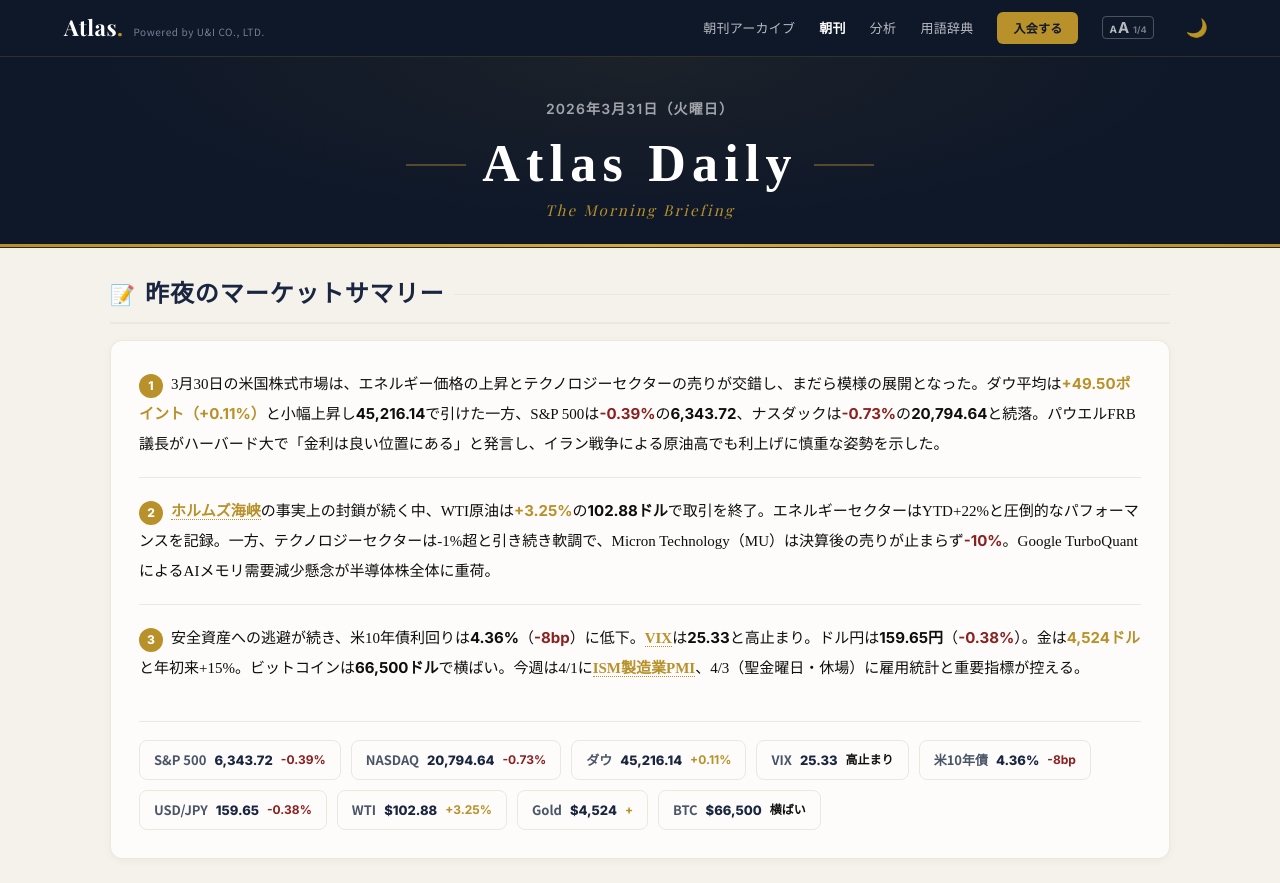
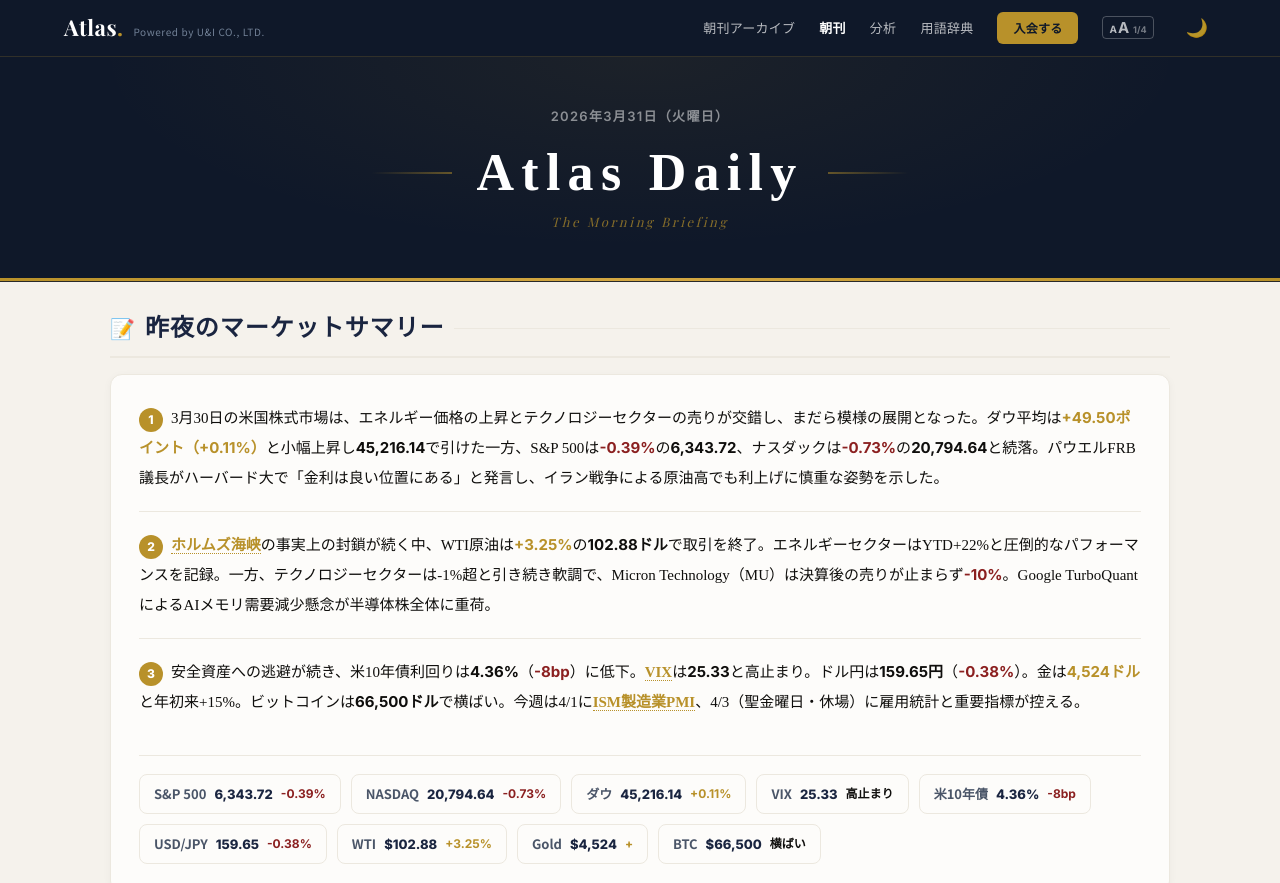
Before and after one commit to yskzz121/ui-kabu-times-preview, a plain HTML site: page morning/2026/03/31.html in a window 1280 px wide. Shown: the top 883 px of the page. Drawn offline with nearby package versions, Linux system fonts and the light colour scheme; a web font is replaced by a local one.

Commit message:
redesign: ヘッダーをシンメトリー3段構造に再設計（日付→装飾線+タイトル→サブタイトル）

```diff
--- a/morning/2026/03/31.html
+++ b/morning/2026/03/31.html
@@ -243,11 +243,15 @@
    ========================================== */
 .paper-header {
   border-bottom: 1px solid rgba(184,145,42,0.15);
-  padding: 32px 20px 24px;
+  padding: 40px 20px;
   text-align: center;
   position: relative;
   background: var(--navy-deep);
   overflow: hidden;
+  display: flex;
+  flex-direction: column;
+  align-items: center;
+  justify-content: center;
 }
 .paper-header::before {
   content: '';
@@ -266,49 +270,57 @@
 }
 .paper-header > * { position: relative; z-index: 1; }
 
+/* Symmetric spacing: date(top) — 16px — title row — 12px — accent(bottom) */
 .paper-date {
   font-family: var(--font-data);
-  font-size: 14px;
+  font-size: 13px;
   font-weight: 600;
-  color: rgba(255,255,255,0.6);
-  letter-spacing: .08em;
+  color: rgba(255,255,255,0.5);
+  letter-spacing: .1em;
+  margin-bottom: 16px;
+}
+
+/* Title row: ── Atlas Daily ── */
+.paper-logo {
+  display: flex;
+  align-items: center;
+  justify-content: center;
+  gap: 20px;
   margin-bottom: 12px;
-}
-.paper-logo {
-  display: inline-flex;
-  align-items: center;
-  gap: 16px;
-  position: relative;
 }
 .paper-logo::before,
 .paper-logo::after {
   content: '';
   width: 60px;
-  height: 2px;
-  background: var(--gold);
-  opacity: .4;
+  height: 1.5px;
+  background: linear-gradient(90deg, transparent, var(--gold));
+  opacity: .5;
   flex-shrink: 0;
-  margin-bottom: 22px; /* accent行分だけ上にオフセットし、タイトル文字の中央に揃える */
+}
+.paper-logo::after {
+  background: linear-gradient(90deg, var(--gold), transparent);
 }
 
 .paper-title {
   font-family: var(--font-heading);
-  font-size: 42px;
+  font-size: 44px;
   font-weight: 800;
-  letter-spacing: .12em;
-  line-height: 1.2;
+  letter-spacing: .14em;
+  line-height: 1;
   color: #fff;
-  text-align: center;
-}
-.paper-title .paper-accent {
+  white-space: nowrap;
+}
+
+/* Accent subtitle — separated from h1, own block */
+.paper-accent {
   display: block;
-  font-size: 15px;
+  font-size: 13px;
   font-family: var(--font-display);
   font-weight: 400;
   font-style: italic;
-  letter-spacing: .15em;
+  letter-spacing: .2em;
   color: var(--gold);
-  margin-top: 6px;
+  opacity: .7;
 }
 
 /* ==========================================
@@ -1029,15 +1041,20 @@
    ========================================== */
 @media (min-width: 768px) {
   .main { padding: 36px 40px 60px; }
-  .paper-header { padding: 40px 40px 28px; }
+  .paper-header { padding: 48px 40px; }
   .paper-title { font-size: 52px; }
+  .paper-logo::before, .paper-logo::after { width: 80px; }
+  .paper-logo { gap: 24px; }
+  .paper-date { margin-bottom: 20px; }
 }
 
 @media (max-width: 767px) {
+  .paper-header { padding: 28px 16px; }
   .paper-title { font-size: 28px; letter-spacing: .08em; }
-  .paper-title .paper-accent { font-size: 12px; }
-  .paper-logo::before, .paper-logo::after { width: 24px; margin-bottom: 18px; }
-  .paper-logo { gap: 10px; }
+  .paper-accent { font-size: 11px; letter-spacing: .15em; }
+  .paper-date { font-size: 11px; margin-bottom: 12px; }
+  .paper-logo { gap: 12px; margin-bottom: 8px; }
+  .paper-logo::before, .paper-logo::after { width: 24px; }
   .news-grid { grid-template-columns: 1fr; }
   .top-story { padding: 22px; }
   .top-story-title { font-size: 20px; }
@@ -1239,11 +1256,9 @@
 <header class="paper-header">
   <div class="paper-date">2026年3月31日（火曜日）</div>
   <div class="paper-logo">
-    <h1 class="paper-title">
-      Atlas Daily
-      <span class="paper-accent">The Morning Briefing</span>
-    </h1>
+    <h1 class="paper-title">Atlas Daily</h1>
   </div>
+  <span class="paper-accent">The Morning Briefing</span>
 </header>
 
 <!-- ===== Main ===== -->
```
